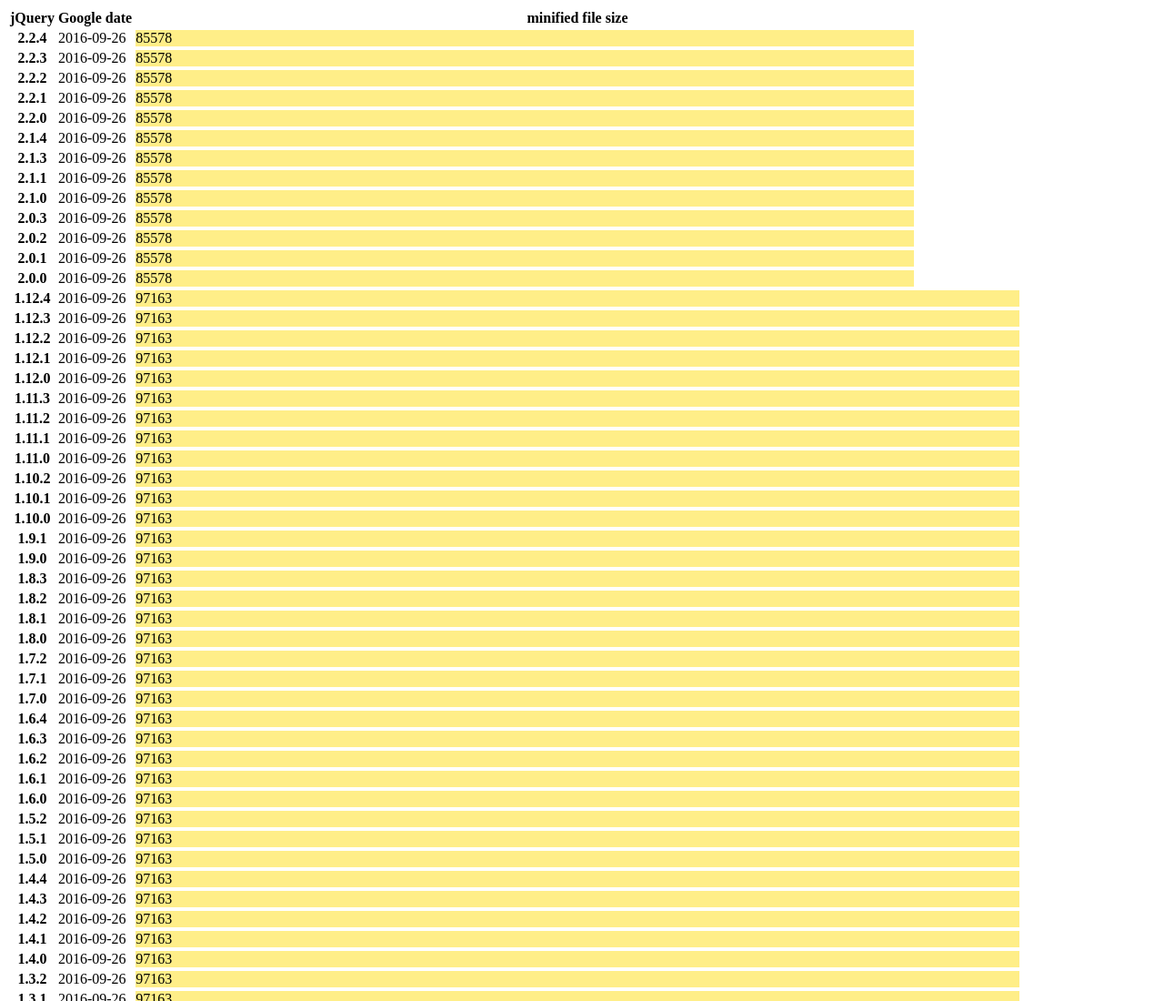
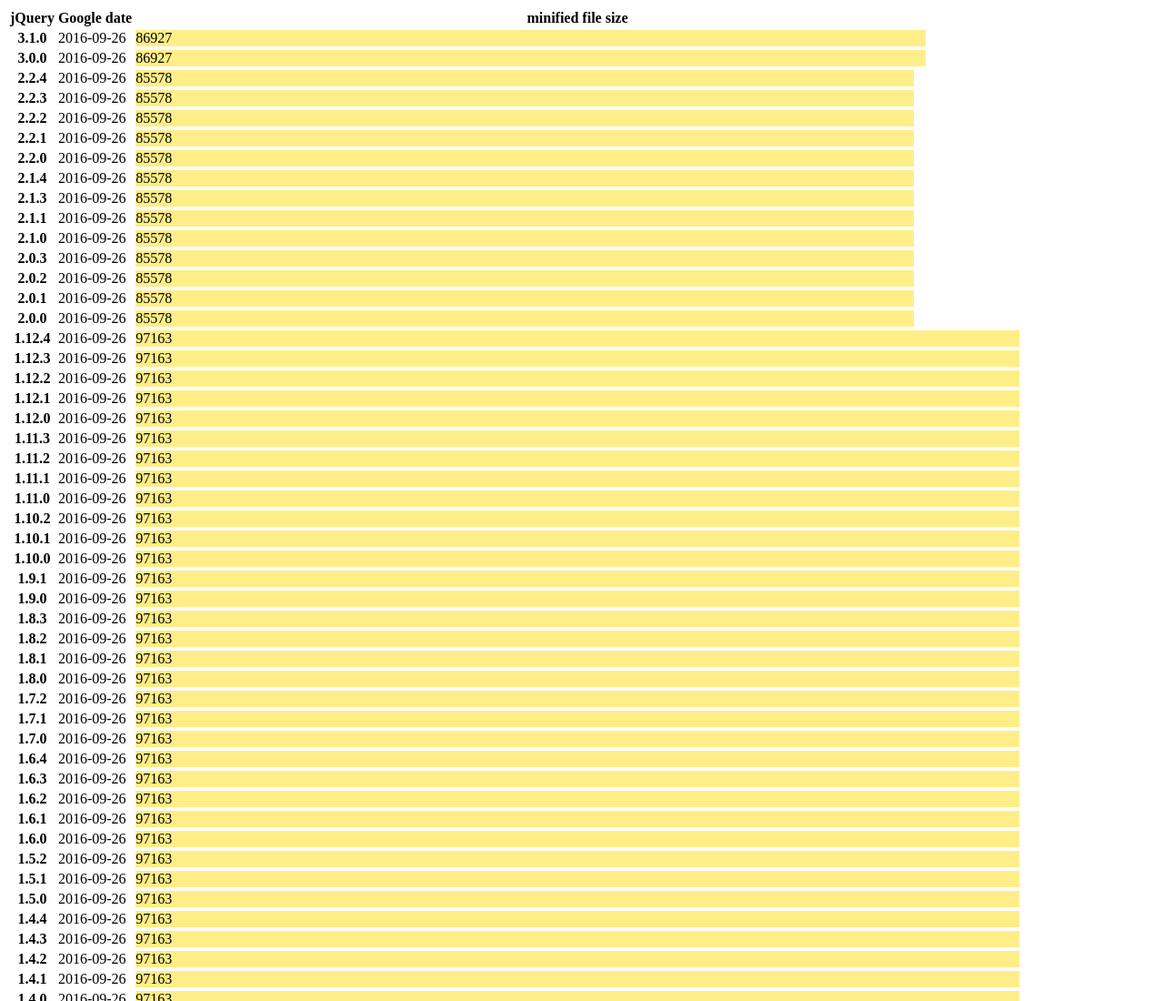
Before and after one commit to collinanderson/jquerysize, a plain HTML site: page index.html in a window 1280 px wide. Shown: the top 1100 px of the page at 91% size. Drawn offline with nearby package versions, Linux system fonts and the light colour scheme.

Commit message:
new versions 3.1.0 and 3.0.0

```diff
--- a/index.html
+++ b/index.html
@@ -5,7 +5,7 @@
 <p>code on <a href="https://github.com/collinanderson/jquerysize"> github</a>.</p>
 <script src="//ajax.googleapis.com/ajax/libs/jquery/1.11.1/jquery.min.js"></script>
 <script>
-versions = '2.2.4, 2.2.3, 2.2.2, 2.2.1, 2.2.0, 2.1.4, 2.1.3, 2.1.1, 2.1.0, 2.0.3, 2.0.2, 2.0.1, 2.0.0, 1.12.4, 1.12.3, 1.12.2, 1.12.1, 1.12.0, 1.11.3, 1.11.2, 1.11.1, 1.11.0, 1.10.2, 1.10.1, 1.10.0, 1.9.1, 1.9.0, 1.8.3, 1.8.2, 1.8.1, 1.8.0, 1.7.2, 1.7.1, 1.7.0, 1.6.4, 1.6.3, 1.6.2, 1.6.1, 1.6.0, 1.5.2, 1.5.1, 1.5.0, 1.4.4, 1.4.3, 1.4.2, 1.4.1, 1.4.0, 1.3.2, 1.3.1, 1.3.0, 1.2.6, 1.2.3'
+versions = '3.1.0, 3.0.0, 2.2.4, 2.2.3, 2.2.2, 2.2.1, 2.2.0, 2.1.4, 2.1.3, 2.1.1, 2.1.0, 2.0.3, 2.0.2, 2.0.1, 2.0.0, 1.12.4, 1.12.3, 1.12.2, 1.12.1, 1.12.0, 1.11.3, 1.11.2, 1.11.1, 1.11.0, 1.10.2, 1.10.1, 1.10.0, 1.9.1, 1.9.0, 1.8.3, 1.8.2, 1.8.1, 1.8.0, 1.7.2, 1.7.1, 1.7.0, 1.6.4, 1.6.3, 1.6.2, 1.6.1, 1.6.0, 1.5.2, 1.5.1, 1.5.0, 1.4.4, 1.4.3, 1.4.2, 1.4.1, 1.4.0, 1.3.2, 1.3.1, 1.3.0, 1.2.6, 1.2.3'
 $.each(versions.split(', '), function(){
     $('#data').append('<tr class="version"><th>' + this)
 })
```
